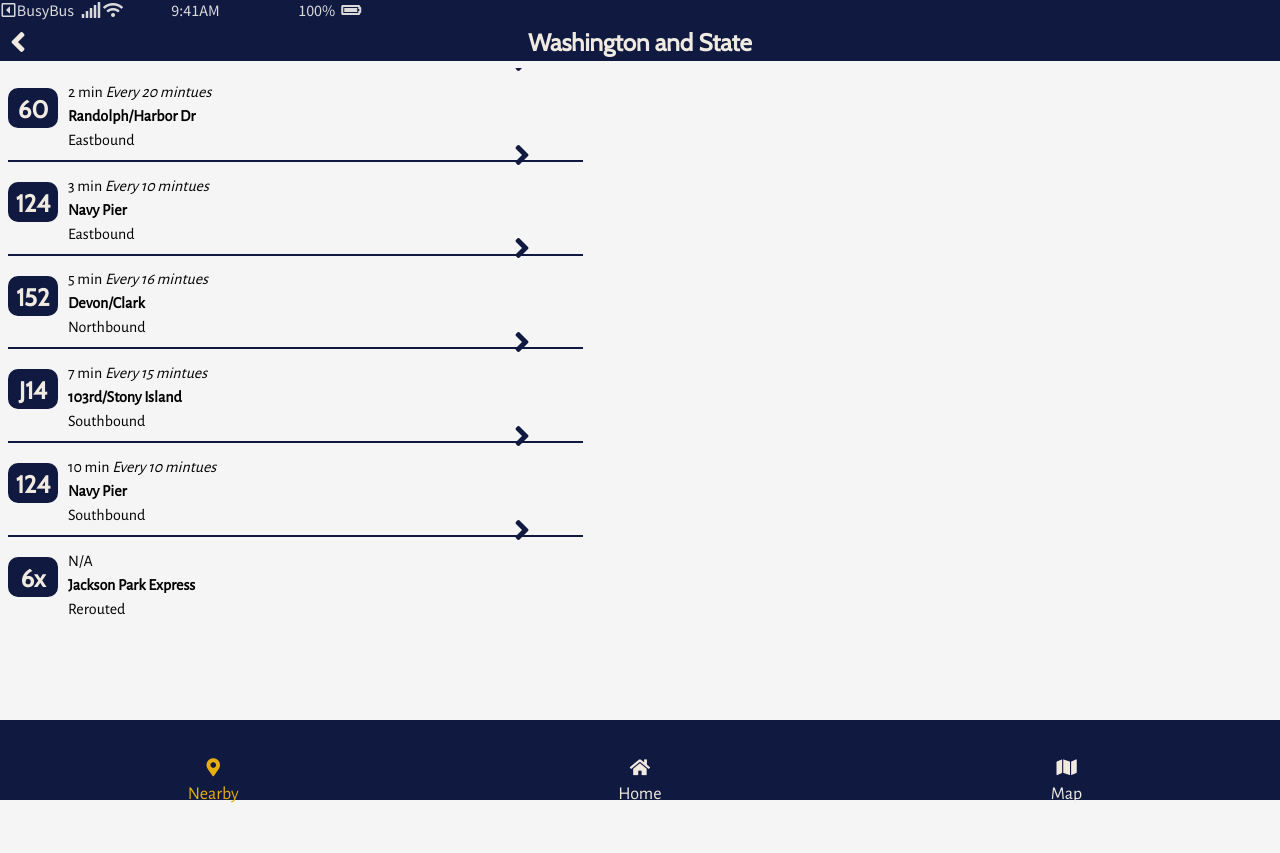
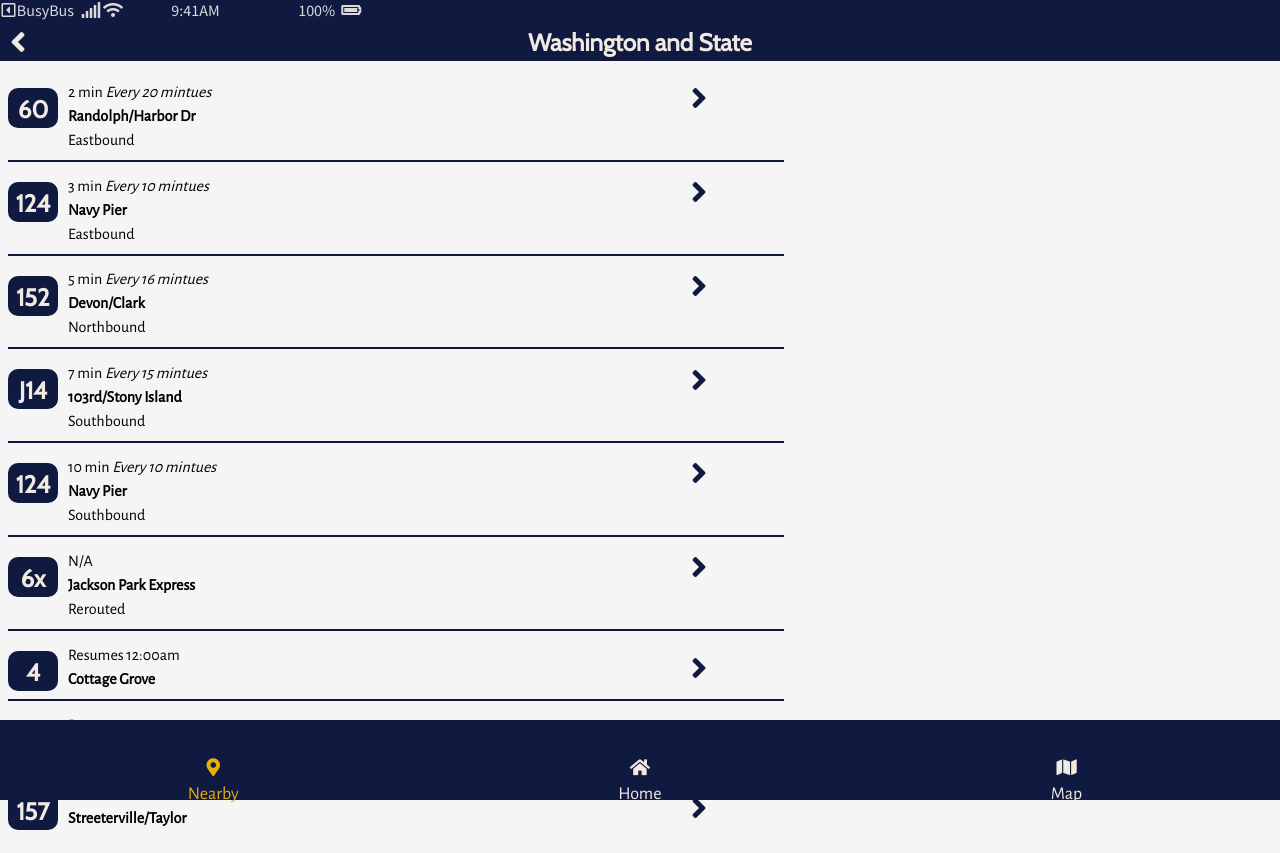
Before and after one commit to mirandaHelck/Busy-Bus-App, a plain HTML site: page index.html in a window 1280 px wide. Before the commit the page ends 800 px from the top, so only its background shows below. Drawn offline with nearby package versions, Linux system fonts and the light colour scheme.

Commit message:
revised files

```diff
--- a/css/style.css
+++ b/css/style.css
@@ -180,3 +180,20 @@ ul {
 .active p {
   color: #E6AF0B;
 }
+@media screen and (min-width: 575px){
+  .route-list {
+    width: 135%;
+    height: auto;
+  }
+  .fa-angle-right {
+      color: #101A40;
+      font-size: 32px;
+      position: absolute;
+      margin-left: 88%;
+      margin-top: -10%;
+    }
+    .inactive-routes .fa-angle-right {
+      margin-top: -6%;
+    }
+  }
+}
```
